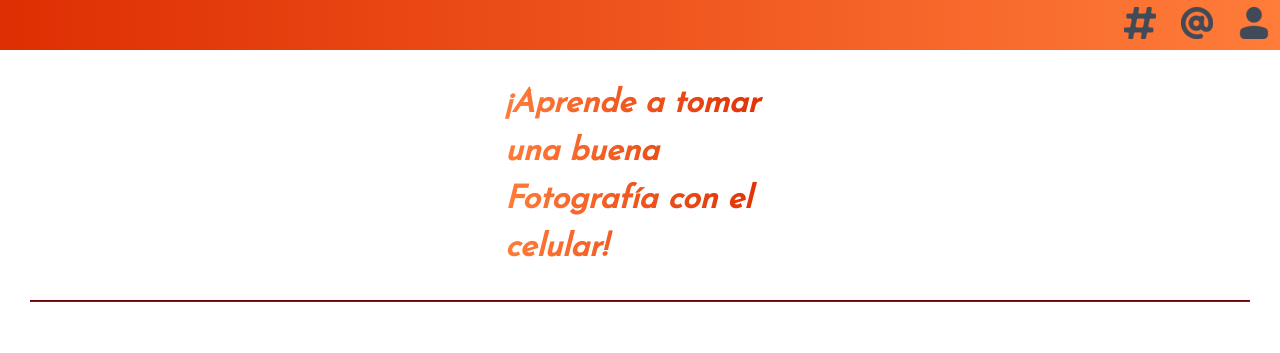
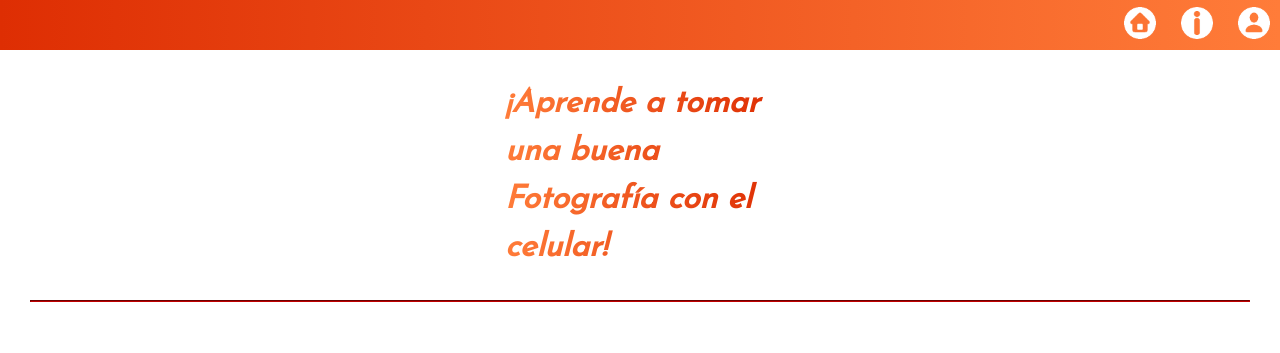
Before and after one commit to EmanuelAngel/EmanuelAngel.github.io, a plain HTML site: page index.html in a window 1280 px wide. Shown: the top 353 px of the page. Drawn offline with Linux system fonts and the light colour scheme.

Commit message:
Actualización de íconos

```diff
--- a/index.html
+++ b/index.html
@@ -20,9 +20,9 @@
 <body>
     <header class="header-container">
         <nav>
-            <a href=""><img src="assets/img/icon-hashtag.png" alt=""></a>
-            <a href=""><img src="assets/img/icon-mention.png" alt=""></a>
-            <a href=""><img src="assets/img/icon-user.png" alt=""></a>
+            <a href=""><img src="assets/img/icon/icon-home.png" alt="" height="32px" width="32px"></a>
+            <a href=""><img src="assets/img/icon/icon-about.png" alt="" height="32px" width="32px"></a>
+            <a href=""><img src="assets/img/icon/icon-form.png" alt="" height="32px" width="32px"></a>
         </nav>
     </header>
 
```
Also changed, not shown: assets/img/icon/icon-about.png (added), assets/img/icon/icon-form.png (added), assets/img/icon/icon-home.png (added).
